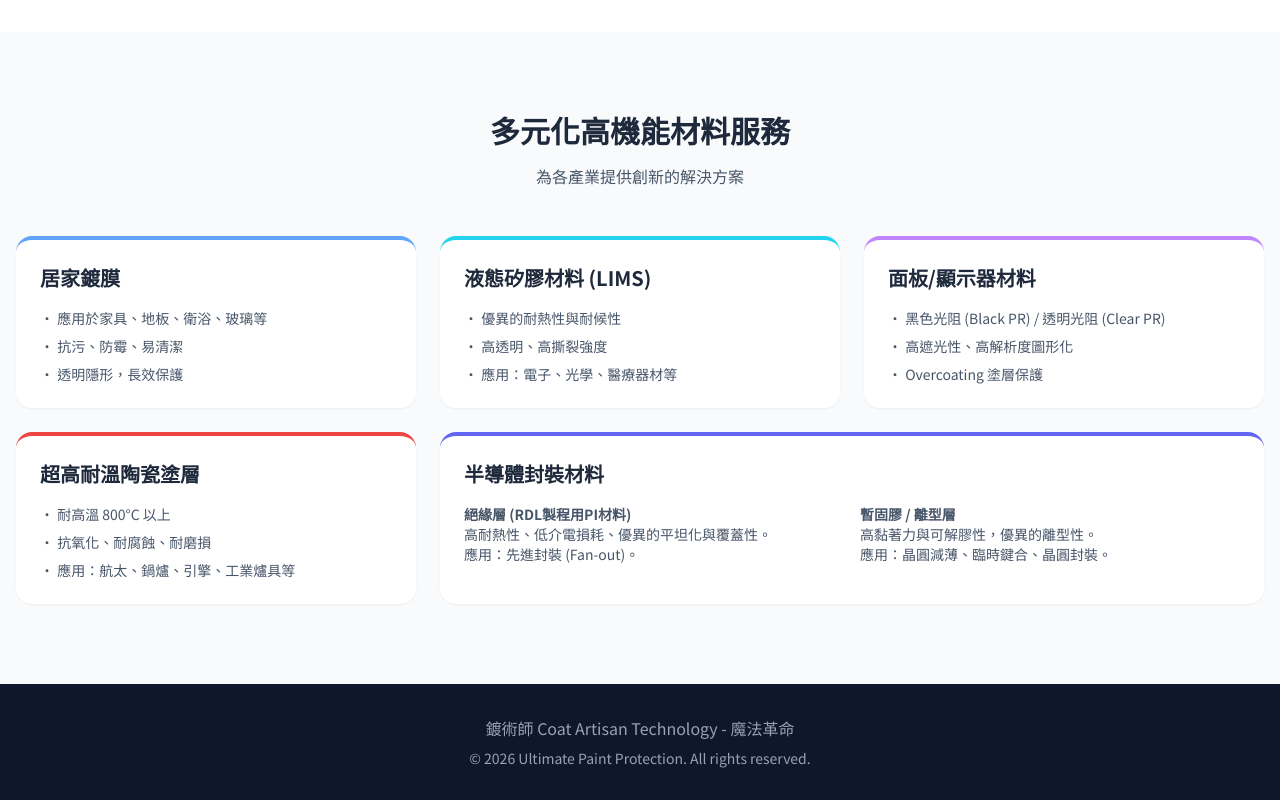
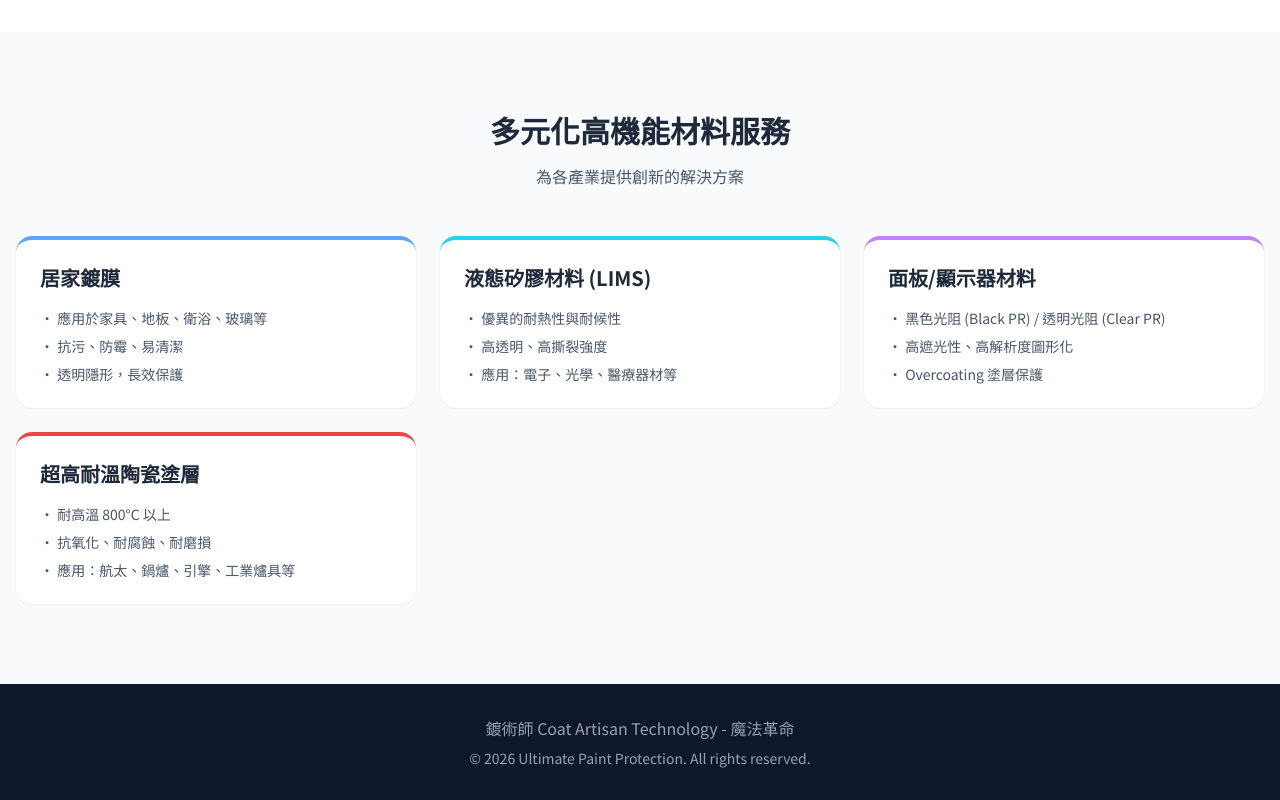
Before and after one commit to geniuspower20260929/coat-artisan, a plain HTML site: page index.html in a window 1280 px wide. Shown: the part 3194-3994 px from the top of the page. Drawn offline with nearby package versions, Linux system fonts and the light colour scheme.

Commit message:
Add files via upload

```diff
--- a/index.html
+++ b/index.html
@@ -369,7 +369,7 @@
                 </div>
 
                 <!-- 半導體材料 -->
-                <div class="bg-white p-6 rounded-2xl shadow-sm border-t-4 border-indigo-500 lg:col-span-2">
+                <!-- <div class="bg-white p-6 rounded-2xl shadow-sm border-t-4 border-indigo-500 lg:col-span-2">
                     <h3 class="text-xl font-bold mb-4 text-slate-800">半導體封裝材料</h3>
                     <div class="grid grid-cols-1 sm:grid-cols-2 gap-4 text-sm text-slate-600">
                         <div>
@@ -381,7 +381,7 @@
                             <p>高黏著力與可解膠性，優異的離型性。<br>應用：晶圓減薄、臨時鍵合、晶圓封裝。</p>
                         </div>
                     </div>
-                </div>
+                </div> -->
             </div>
         </div>
     </section>
```
